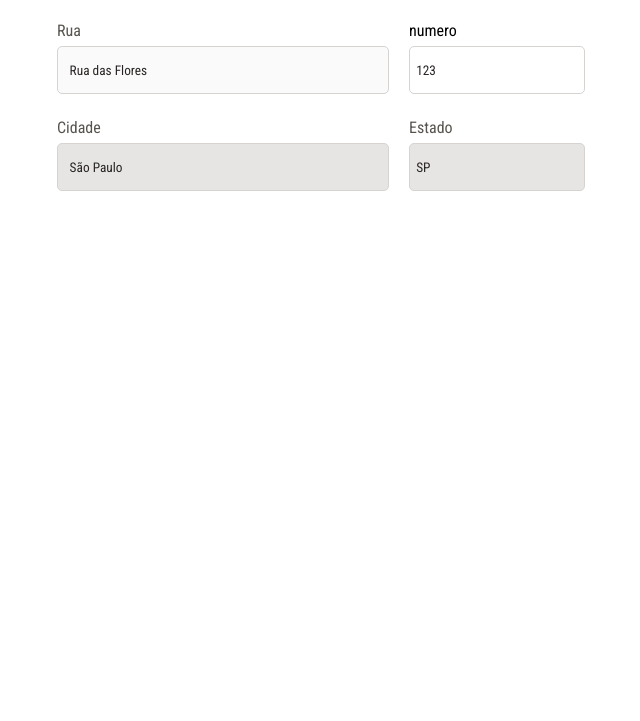
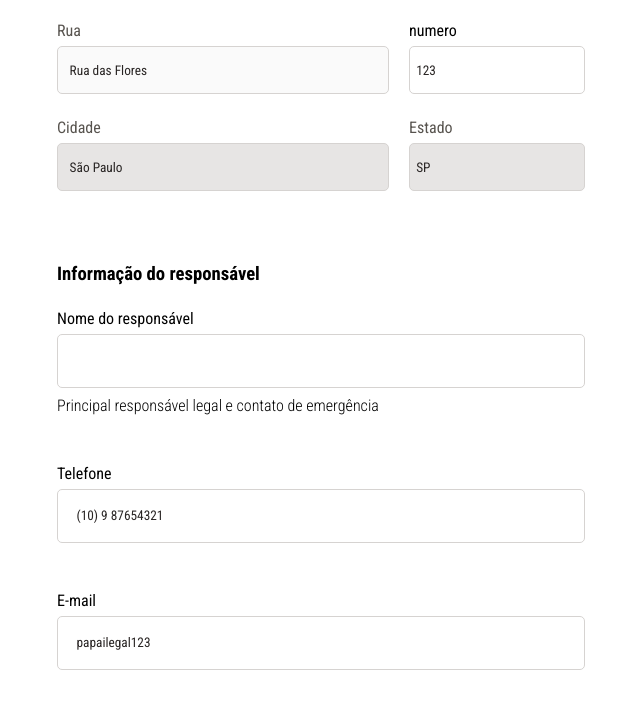
Before and after one commit to yJeanx11x/FormularioDeMatricula, a plain HTML site: page index.html in a window 1280 px wide. Shown: the part 1227-1948 px from the top of the page, without its empty margins (7-647 px from the left). Drawn offline with Linux system fonts and the light colour scheme.

Commit message:
Informação do responsável 95% pronto falta msg de erro

```diff
--- a/index.html
+++ b/index.html
@@ -110,8 +110,27 @@
 
 </div>
 
+<!-- Informação do responsável -->
+<div class="form  " >
+  <h3>Informação do responsável</h3>
 
+  <div class="form">
+    <h4>Nome do responsável</h4>
+      <input type="text" required >
+      <h5>Principal responsável legal e contato de emergência</h5>
+  </div>
 
+  <div class="form">
+    <h4>Telefone</h4>
+      <input type="tel" required maxlength="11" value="(10) 9 87654321">
+  </div>
+
+  <div class="form">
+    <h4>E-mail</h4>
+      <input type="email" required value="papailegal123">
+  </div>
+
+</div>
 </form>
 
       </section>
--- a/src/style/section.css
+++ b/src/style/section.css
@@ -4,6 +4,13 @@
     font: var(--text-secondary);
     padding-bottom: 6px;
   }
+  h5{
+    margin-top: 8px;
+    font: var( --headin4);
+
+
+  }
+
   input {
     width: 528px;
     padding: 3.5%;
@@ -55,11 +62,16 @@
     .text{
       width: 332px;
       height: 48px;
+
     }
 .numero{
   width: 176px;
 height: 48px;
+
 }
 
   }
+
+
+
 }
```
